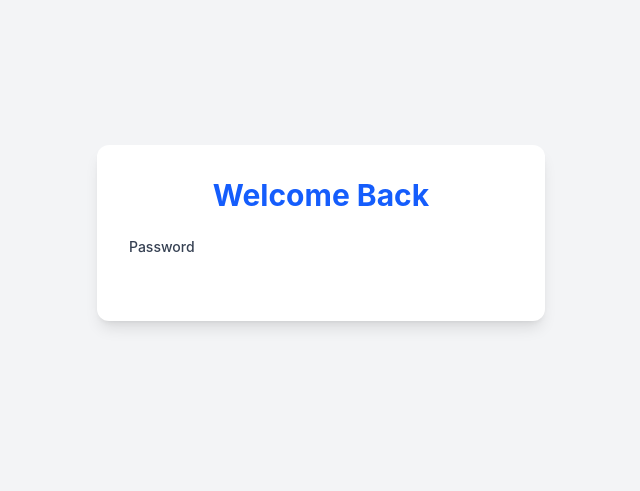
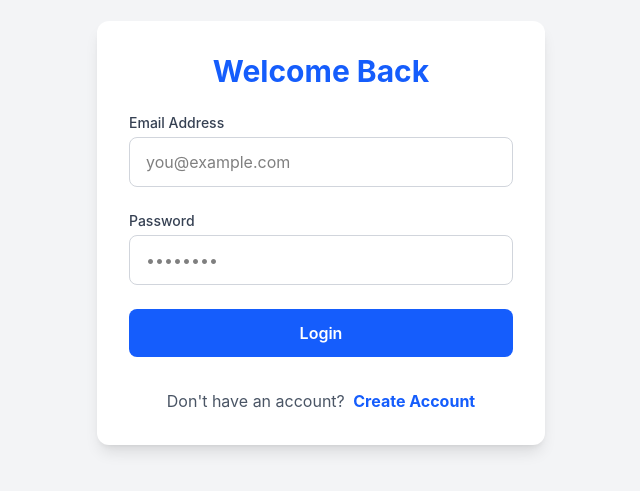
Before and after one commit to dipak560035/chat-app, a React app in the folder frontend/: page / in a window 1280 px wide. Shown: the part 167-658 px from the top of the page, without its empty margins (319-959 px from the left). Built offline with nearby package versions, Linux system fonts and the light colour scheme; no server answers; the HTML template or start-up script is replaced by a standard one.

Commit message:
Update Login.jsx

```diff
--- a/frontend/src/components/Login.jsx
+++ b/frontend/src/components/Login.jsx
@@ -36,18 +36,54 @@ const Login = ({ onToggleMode }) => {
         )}
 
         <form onSubmit={handleSubmit} className="space-y-6">
-
+          <div>
+            <label className="block text-sm font-medium text-gray-700 mb-1">Email Address</label>
+            <input
+              type="email"
+              className="w-full px-4 py-3 rounded-lg border border-gray-300 focus:ring-2 focus:ring-blue-500 focus:border-transparent outline-none transition"
+              placeholder="you@example.com"
+              value={email}
+              onChange={(e) => setEmail(e.target.value)}
+              required
+              disabled={isLoading}
+            />
+          </div>
 
           <div>
             <label className="block text-sm font-medium text-gray-700 mb-1">Password</label>
-
+            <input
+              type="password"
+              className="w-full px-4 py-3 rounded-lg border border-gray-300 focus:ring-2 focus:ring-blue-500 focus:border-transparent outline-none transition"
+              placeholder="••••••••"
+              value={password}
+              onChange={(e) => setPassword(e.target.value)}
+              required
+              disabled={isLoading}
+            />
           </div>
 
-
+          <button
+            type="submit"
+            className={`w-full py-3 px-4 rounded-lg text-white font-semibold transition duration-200 ${
+              isLoading ? 'bg-blue-400 cursor-not-allowed' : 'bg-blue-600 hover:bg-blue-700 active:transform active:scale-95'
+            }`}
+            disabled={isLoading}
+          >
+            {isLoading ? 'Logging in...' : 'Login'}
+          </button>
         </form>
 
         <div className="mt-8 text-center">
-
+          <p className="text-gray-600">
+            Don't have an account?{' '}
+            <button
+              onClick={onToggleMode}
+              className="text-blue-600 font-bold hover:underline ml-1"
+              disabled={isLoading}
+            >
+              Create Account
+            </button>
+          </p>
         </div>
       </div>
     </div>
@@ -55,134 +91,3 @@ const Login = ({ onToggleMode }) => {
 };
 
 export default Login;
-
-
-
-
-
-
-
-
-
-
-
-
-
-
-
-
-
-
-
-
-
-
-
-
-
-
-
-
-
-
-
-
-
-
-
-
-
-
-// import React, { useState } from 'react';
-// import { authAPI } from '../services/api';
-// import { useAuth } from '../context/AuthContext';
-
-// const Login = ({ onToggleMode }) => {
-//   const [email, setEmail] = useState('');
-//   const [password, setPassword] = useState('');
-//   const [error, setError] = useState('');
-//   const [isLoading, setIsLoading] = useState(false);
-//   const { login } = useAuth();
-
-//   const handleSubmit = async (e) => {
-//     e.preventDefault();
-//     setError('');
-//     setIsLoading(true);
-
-//     try {
-//       const { data } = await authAPI.login({ email, password });
-//       login(data);
-//     } catch (err) {
-//       setError(err.response?.data?.message || 'Login failed. Please check your credentials.');
-//     } finally {
-//       setIsLoading(false);
-//     }
-//   };
-
-//   return (
-//     <div className="flex items-center justify-center min-h-screen bg-gray-100 p-4">
-//       <div className="bg-white p-8 rounded-xl shadow-lg w-full max-w-md">
-//         <h2 className="text-3xl font-bold mb-6 text-center text-blue-600">Welcome Back</h2>
-
-//         {error && (
-//           <div className="bg-red-100 border-l-4 border-red-500 text-red-700 p-4 mb-6 rounded" role="alert">
-//             <p>{error}</p>
-//           </div>
-//         )}
-
-//         <form onSubmit={handleSubmit} className="space-y-6">
-//           <div>
-//             <label className="block text-sm font-medium text-gray-700 mb-1">Email Address</label>
-//             <input
-//               type="email"
-//               className="w-full px-4 py-3 rounded-lg border border-gray-300 focus:ring-2 focus:ring-blue-500 focus:border-transparent outline-none transition"
-//               placeholder="you@example.com"
-//               value={email}
-//               onChange={(e) => setEmail(e.target.value)}
-//               required
-//               disabled={isLoading}
-//             />
-//           </div>
-
-//           <div>
-//             <label className="block text-sm font-medium text-gray-700 mb-1">Password</label>
-//             <input
-//               type="password"
-//               className="w-full px-4 py-3 rounded-lg border border-gray-300 focus:ring-2 focus:ring-blue-500 focus:border-transparent outline-none transition"
-//               placeholder="••••••••"
-//               value={password}
-//               onChange={(e) => setPassword(e.target.value)}
-//               required
-//               disabled={isLoading}
-//             />
-//           </div>
-
-//           <button
-//             type="submit"
-//             className={`w-full py-3 px-4 rounded-lg text-white font-semibold transition duration-200 ${
-//               isLoading ? 'bg-blue-400 cursor-not-allowed' : 'bg-blue-600 hover:bg-blue-700 active:transform active:scale-95'
-//             }`}
-//             disabled={isLoading}
-//           >
-//             {isLoading ? 'Logging in...' : 'Login'}
-//           </button>
-//         </form>
-
-//         <div className="mt-8 text-center">
-//           <p className="text-gray-600">
-//             Don't have an account?{' '}
-//             <button
-//               onClick={onToggleMode}
-//               className="text-blue-600 font-bold hover:underline ml-1"
-//               disabled={isLoading}
-//             >
-//               Create Account
-//             </button>
-//           </p>
-//         </div>
-//       </div>
-//     </div>
-//   );
-// };
-
-// export default Login;
```
